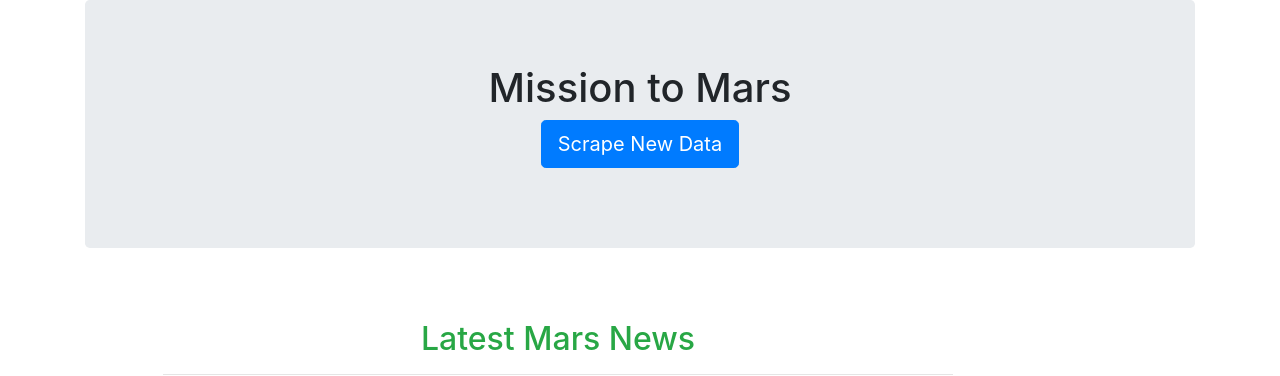
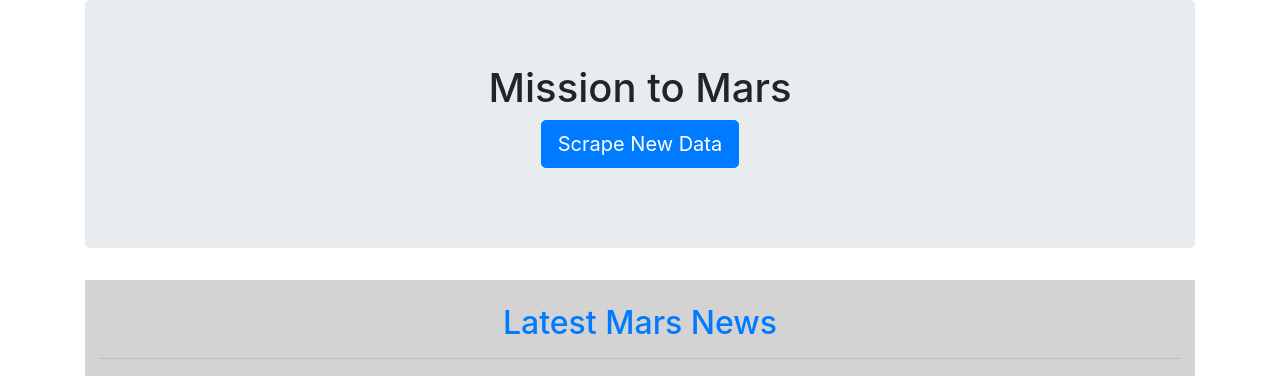
Before and after one commit to ZL14E161110/HW13---Web-Scraping-and-Document-Databases, a Flask app: page / in a window 1280 px wide. Shown: the top 376 px of the page. Run offline with Flask 2, Linux system fonts and the light colour scheme; data that the repository does not hold is empty; some libraries are stand-ins or nearby versions.

Commit message:
Update index.html

```diff
--- a/templates/index.html
+++ b/templates/index.html
@@ -18,10 +18,10 @@
   </div>
 
   <div class="container-fluid">
-      <div class="row mt-5 ml-5 mr-5 mb-5">
-        <div class="col-lg-10 mb-6" style="background-color: white;">
+	<div class="row">
+	  <div class="col-lg-12 mb-6" style="background-color:lightgrey;">
 	    <div class="thumbnail">
-            <h2 class="text-success pt-4">Latest Mars News</h2>
+	      <h2 class="text-primary pt-4">Latest Mars News</h2>
 	      <hr>
 	      <h3>{{mars.news_title}}</h3>
 	      <p>{{mars.news_p}}</p>
@@ -29,24 +29,27 @@
 	    </div>
 	  </div>
 	</div>
+  </div>
 
-      <div class="row mt-5 ml-5 mr-5 mb-5">
-        <div class="col-lg-6 mb-6" style="background-color: grey;">
-          <h2 class="text-success pt-4">Featured Mars Image</h2>
+  <div class="container-fluid">
+    <div class="row text-center">
+      <div class="col-lg-6 mb-6" style="background-color:lightgrey;">
+        <h2 class="text-primary pt-4">Featured Mars Image</h2>
         <hr>
 		<a href={{mars.featured_image_url}}>
           <img class="img-responsive" src={{mars.featured_image_url}} alt="Mars' Featured Image" style="width:60%"></a>
+      </div>
+      <hr>
       <br>
-        </div>
-        <div class="col-lg-5 mb-6" style="background-color: grey;">
+      <div class="col-lg-6 mb-6" style="background-color:lightgrey;">
         <div>
-          	<h2 class="text-success pt-4">Current weather on Mars</h2>
+       	  <h2 class="text-primary pt-4">Current weather on Mars</h2>
           <hr>
 		  <p>{{mars.mars_weather}}</p>
 		</div>
         <br>
         <div>
-          	<h2 class="text-success pt-4">Mars Facts</h2>
+          <h2 class="text-primary pt-4">Mars Facts</h2>
           <hr>
           <table class="table table-sm table-striped table-bordered table-responsive-lg">
           	{{mars.mars_facts}}
@@ -54,14 +57,19 @@
         </div>
       </div>
     </div>
-
-	  <div class="row mt-5 ml-5 mr-5 mb-5">
-        <h2 class="text-success pt-4">Mars Hemispheres</h2>
-        <div class="col-lg-10 ml-4 mt-4" style="background-color: white;">
+  </div>
   <hr>
+  <p></p>
+  <br>
+  <div class="container-fluid">
+	<div class="row text-center">
+      <div class="col-lg-12" style="background-color:lightgrey;">
+      	<h2 class="text-primary pt-4 text-center">Mars Hemispheres</h2>
+        <hr>
+        <p></p>
         {% for item in mars.hemisphere_image_urls %}
-          <div class="col-md-5 text-center ml-5">
-            <h5 class="text-success pt-4 pl-4">{{item.title}}</h5>
+        <div class="col-md-6 text-center ml-5">
+          <h5 class="text-info pt-4 pl-4">{{item.title}}</h5>
           <a href={{item.linka}}>
             <img class="img-responsive" src="item.linka" alt={{item.title}} style="width:100%">
           </a>
```
Lines whose indentation alone changed are shown as unchanged.
